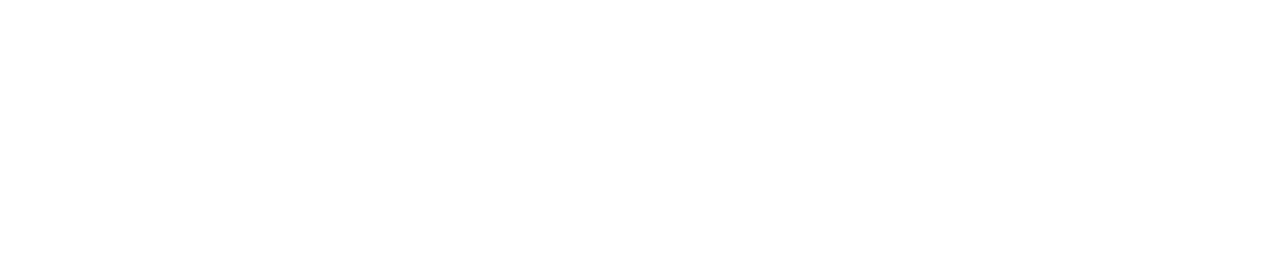
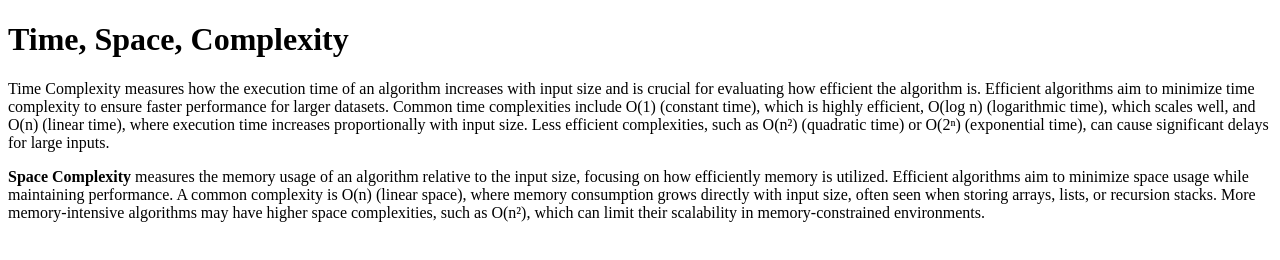
Before and after one commit to acciojob/time-and-space-complexity-vanshh-1602, a website: page main.html in a window 1280 px wide. Drawn offline with Linux system fonts and the light colour scheme.

Commit message:
created a submission

```diff
--- a/main.html
+++ b/main.html
@@ -11,6 +11,10 @@
     <script type="text/javascript" src="./script.js">
 </script>
 
+	<h1>Time, Space, Complexity</h1>
+
+	<p>Time Complexity measures how the execution time of an algorithm increases with input size and is crucial for evaluating how efficient the algorithm is. Efficient algorithms aim to minimize time complexity to ensure faster performance for larger datasets. Common time complexities include O(1) (constant time), which is highly efficient, O(log n) (logarithmic time), which scales well, and O(n) (linear time), where execution time increases proportionally with input size. Less efficient complexities, such as O(n²) (quadratic time) or O(2ⁿ) (exponential time), can cause significant delays for large inputs.</p>
+	<p><b>Space Complexity</b> measures the memory usage of an algorithm relative to the input size, focusing on how efficiently memory is utilized. Efficient algorithms aim to minimize space usage while maintaining performance. A common complexity is O(n) (linear space), where memory consumption grows directly with input size, often seen when storing arrays, lists, or recursion stacks. More memory-intensive algorithms may have higher space complexities, such as O(n²), which can limit their scalability in memory-constrained environments.</p>
 </body>
 
 </html>
```
